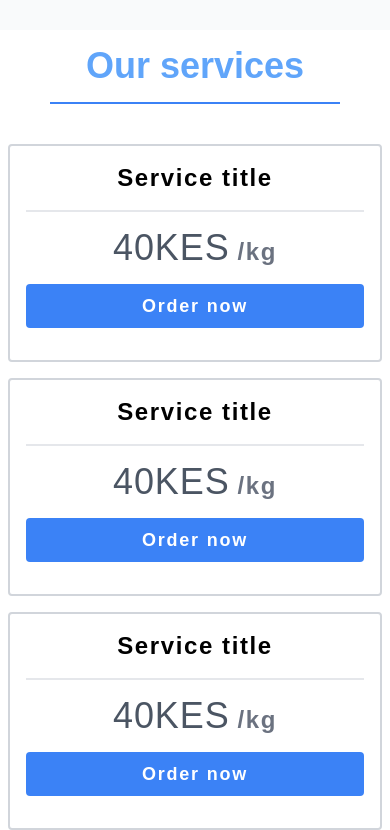
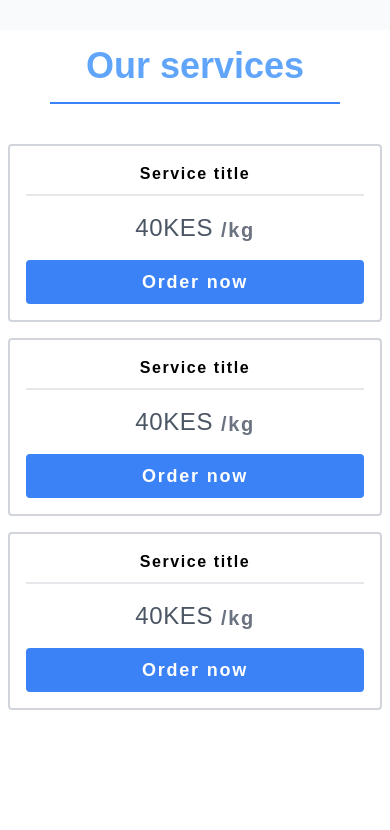
Before and after one commit to calvinarieri/dirtbusters, a React (Create React App) app: page / in a window 390 px wide. Shown: the part 822-1652 px from the top of the page. After the commit the page ends 1532 px from the top, so only its background shows below. Built offline with nearby package versions, Linux system fonts and the light colour scheme.

Commit message:
UI improvement:services section

```diff
--- a/src/components/Card.js
+++ b/src/components/Card.js
@@ -1,12 +1,12 @@
 export default function Card(){
     return(
         <div className="border-2 border-gray-300 w-full sm:w-96 p-4 flex flex-col justify-center items-center tracking-widest font-DMSans rounded">
-            <h1 className="border-b-2 pb-4 font-bold text-2xl w-full text-center">Service title</h1>
+            <h1 className="border-b-2 md:pb-4 pb-2 font-bold md:text-2xl w-full text-center">Service title</h1>
             <div className="flex gap-2 items-end my-4 md:my-8">
-                <h2 className="text-4xl text-gray-600 tracking-wide">40KES</h2>
-                <span className="text-2xl font-bold text-gray-500">/kg</span>
+                <h2 className="md:text-4xl text-2xl text-gray-600 tracking-wide">40KES</h2>
+                <span className="text-xl font-bold text-gray-500">/kg</span>
             </div>
-            <button className="bg-blue-500 hover:bg-blue-400 w-full text-white px-4 py-2 font-bold text-lg tracking-widest mb-4 rounded">Order now</button>
+            <button className="bg-blue-500 hover:bg-blue-400 w-full text-white px-4 py-2 font-bold text-lg tracking-widest md:mb-4 rounded">Order now</button>
         </div>
     )
 }
```
